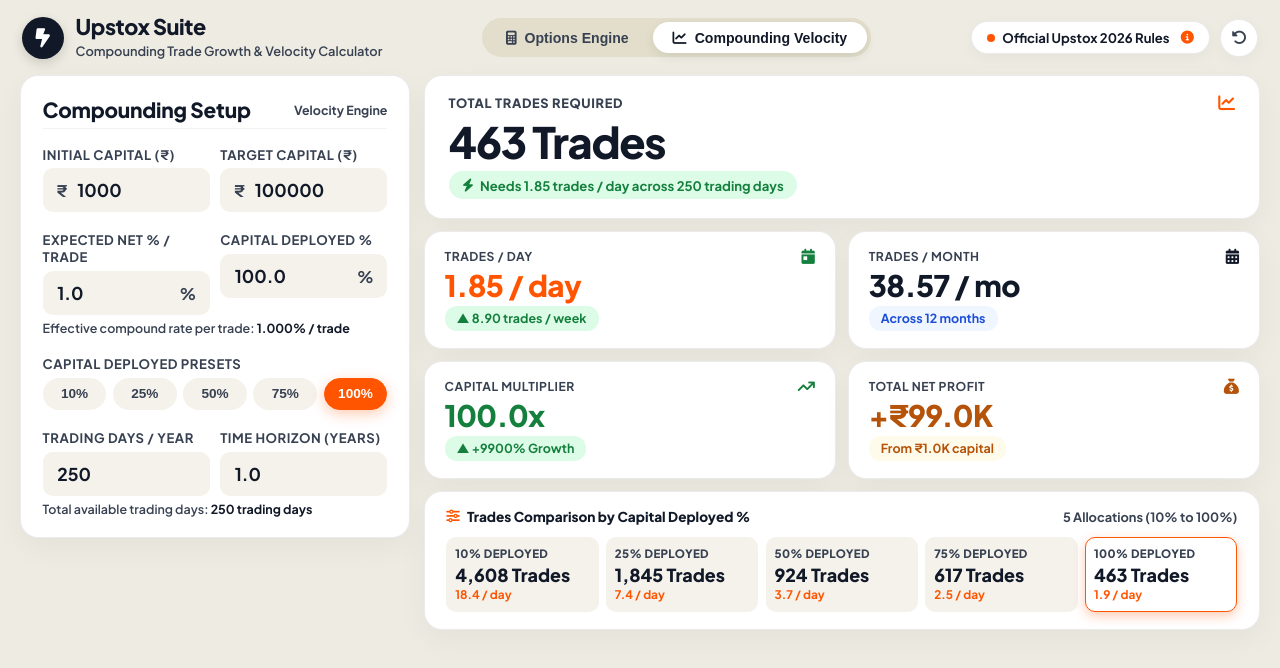
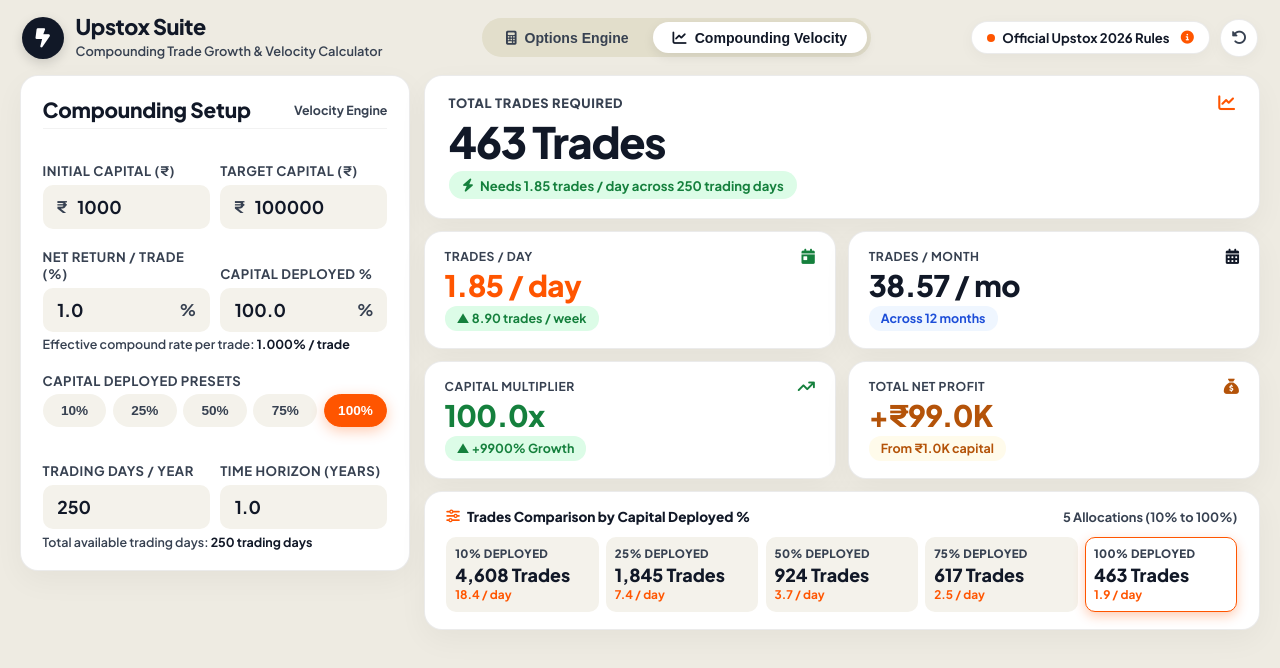
Before and after one commit to mohan1500a/upstox-calculator, a plain HTML site: page index.html in a window 1280 px wide. Both pictures are taken after a click on the button "Compounding Velocity". Drawn offline with Linux system fonts and the light colour scheme.

Commit message:
Fix 2-column input grid baseline misalignment and standardize label heights (v11.0)

```diff
--- a/index.html
+++ b/index.html
@@ -10,7 +10,7 @@
     <link href="https://fonts.googleapis.com/css2?family=Inter:wght@400;500;600;700&family=Plus+Jakarta+Sans:wght@500;600;700;800&display=swap" rel="stylesheet">
     <!-- FontAwesome Icons -->
     <link rel="stylesheet" href="https://cdnjs.cloudflare.com/ajax/libs/font-awesome/6.4.0/css/all.min.css">
-    <link rel="stylesheet" href="styles.css?v=10.0">
+    <link rel="stylesheet" href="styles.css?v=11.0">
 </head>
 <body>
     <div class="viewport-app">
@@ -224,7 +224,7 @@
                 <div class="input-group">
                     <div class="grid-2">
                         <div>
-                            <label for="comp-return-pct" class="input-label">Expected Net % / Trade</label>
+                            <label for="comp-return-pct" class="input-label">Net Return / Trade (%)</label>
                             <div class="input-field">
                                 <input type="number" id="comp-return-pct" value="1.0" min="0.01" step="0.25" inputmode="decimal">
                                 <span class="suffix">%</span>
--- a/styles.css
+++ b/styles.css
@@ -350,6 +350,19 @@
     display: grid;
     grid-template-columns: 1fr 1fr;
     gap: 0.65rem;
+}
+
+.grid-2 > div {
+    display: flex;
+    flex-direction: column;
+    justify-content: flex-end;
+}
+
+.grid-2 .input-label {
+    min-height: 2.1rem;
+    display: flex;
+    align-items: flex-end;
+    margin-bottom: 0.35rem;
 }
 
 /* Index Chips Grid */
```
